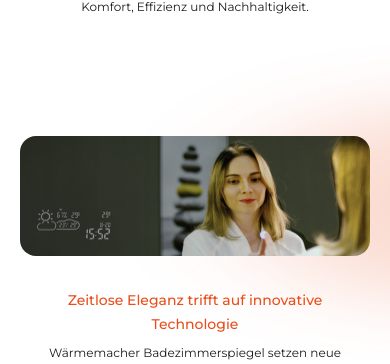
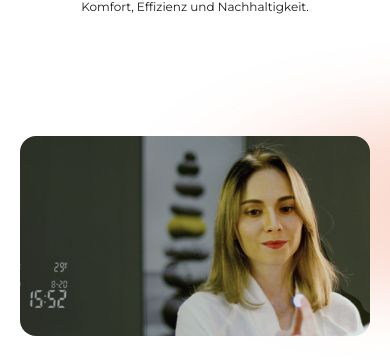
Before and after one commit to annu-1210/W-rmemacher-copy, a Next.js app: page / in a window 390 px wide. Shown: the part 1772-2136 px from the top of the page. Built offline with nearby package versions, Linux system fonts and the light colour scheme.

Commit message:
qualities section updated

```diff
--- a/src/components/Qualities.jsx
+++ b/src/components/Qualities.jsx
@@ -15,7 +15,7 @@ function Qualities() {
           alt={activeTab.label}
           width={1400}
           height={528}
-          className="w-full h-[120px] xsm:h-[170px] sm:h-full max-w-[1400px] rounded-2xl "
+          className="w-full h-[200px] sm:h-[170px] sm:h-full max-w-[1400px] rounded-2xl object-cover "
         />
         <div className="max-w-[1400px] flex flex-wrap lg:flex-nowrap justify-center xl:justify-between">
           {QualitiesData.map((section) => {
```
Also changed, not shown: public/images/w-15.jpeg (added).
